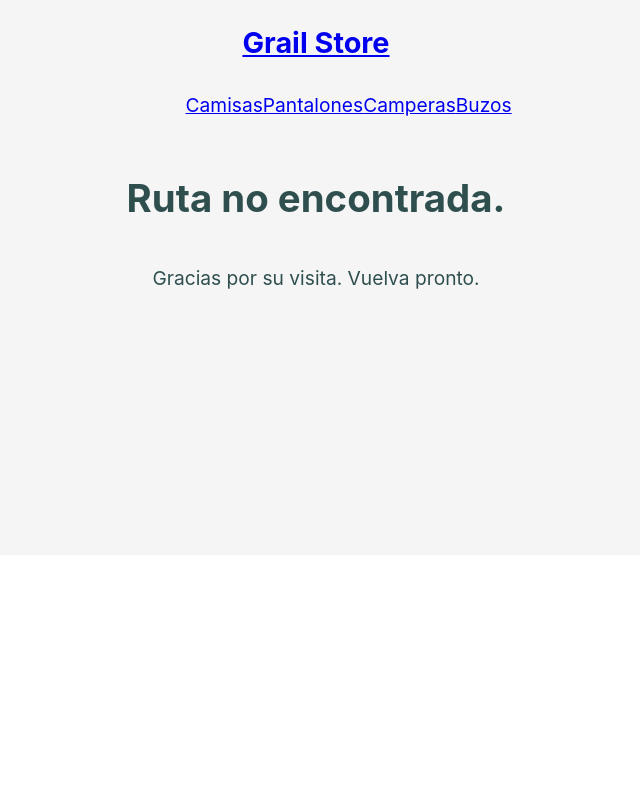
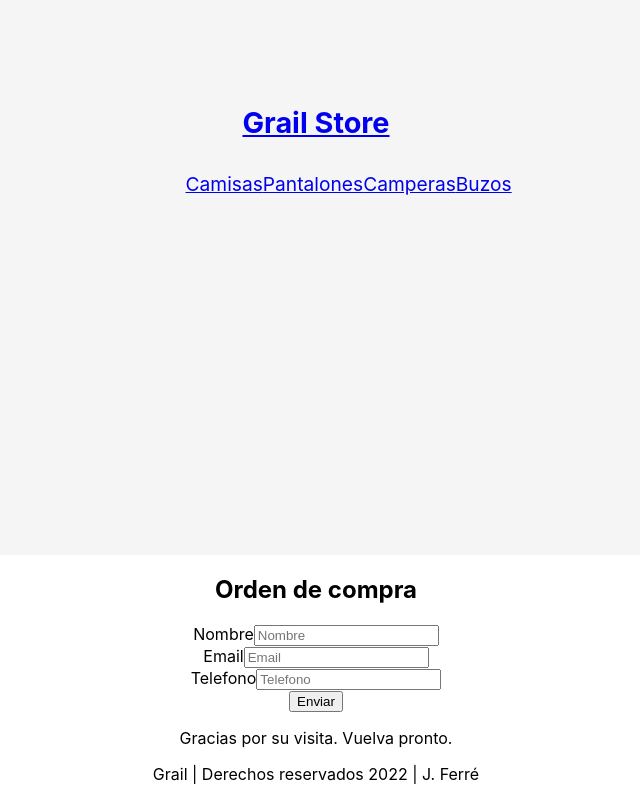
Before and after one commit to johnatan-ferre/react, a React (Create React App) app: page /checkout in a window 1280 px wide. Shown: the part 245-1045 px from the top of the page, without its empty margins (324-964 px from the left). Before the commit the page ends 800 px from the top, so only its background shows below. Built offline with nearby package versions, Linux system fonts and the light colour scheme.

Commit message:
update de la logica

```diff
--- a/package.json
+++ b/package.json
@@ -14,6 +14,7 @@
     "react-hook-form": "^7.33.0",
     "react-router-dom": "^6.3.0",
     "react-scripts": "5.0.1",
+    "sweetalert2": "^11.4.19",
     "web-vitals": "^2.1.4"
   },
   "scripts": {
--- a/src/App.js
+++ b/src/App.js
@@ -1,9 +1,10 @@
-
 import './App.css';
 import NavBar from './components/NavBar/NavBar'
 import ItemListContainer from './components/ItemListContainer/ItemListContainer';
 import ItemDetailContainer from './components/ItemDetailContainer/ItemDetailContainer';
+import Checkout from './components/Checkout/Checkout';
 import Carro from './components/Cart/Cart';
+import Footer from './components/Footer/Footer';
 import { BrowserRouter, Routes, Route } from 'react-router-dom'
 import { CarroContextProvider } from './context/CartContext'
 
@@ -11,26 +12,22 @@ import { CarroContextProvider } from './context/CartContext'
 function App() {
   return (
     <div className="App">
-      <header className="App-header">
         <CarroContextProvider>
           <BrowserRouter>
+          <header className="App-header">
             <NavBar/>
+          </header>
               <Routes>
                 <Route path='/' element={<ItemListContainer />} />
                 <Route path='/item/:id' element={<ItemDetailContainer />} />
                 <Route path='/category/:catId' element={<ItemListContainer />} />
-                <Route path='/cart' element={<Carro/>}/>
+                <Route path='/cart' element={<Carro />}/>
+                <Route path='/checkout' element={<Checkout />} />
                 <Route path='*' element={<h1>Ruta no encontrada.</h1>} />
-
               </Routes>
           </BrowserRouter>
-          </CarroContextProvider>
-
-          <p>
-          Gracias por su visita. Vuelva pronto.
-          </p>
-
-      </header>
+        </CarroContextProvider>
+        <Footer />
     </div>
   );
 }
--- a/src/components/Cart/Cart.js
+++ b/src/components/Cart/Cart.js
@@ -1,37 +1,20 @@
 import { useContext } from 'react'
 import { Link } from 'react-router-dom'
 import CarroContext from '../../context/CartContext'
-import { addDoc, collection } from 'firebase/firestore'
-import { db } from '../../services/firebase'
+import CarroVacio from '../EmptyCart/EmptyCart'
 
 const Carro = () => {
 
     const { carro, quitarItem, vaciarCarro, widgetCantidad, precioTotal } = useContext(CarroContext)
     const cantidad = widgetCantidad()
 
-    const crearOrden = ()=> {
-        console.log('Se crea la orden')
+    if(cantidad === 0)
+        return(<CarroVacio />)
 
-
-
-        const objOrder = {
-            buyer: {
-                name: 'pepito',
-                email: 'pepito@mail.com',
-                phone: '123456789'
-            },
-            items: carro,
-            total: precioTotal()
-        }
-
-        const collectionRef = collection(db, 'ordenes')
-
-        addDoc(collectionRef, objOrder)
-    }
 
     return (
         <div>
-            <h1>Carrito</h1>
+            <h1>Carrito de compras</h1>
 
                 { carro.map((item) => {
                         return(
@@ -45,17 +28,13 @@ const Carro = () => {
                         )})
                 }
 
-
             <div>
-            { cantidad === 0
-                    ? <Link to= '/'>Carrito vacío. Mire nuestros productos</Link>
-                    : [<div>
+                <div>
                     Total: $ {precioTotal()}
-                    </div>,
-                    <button onClick={() => vaciarCarro()}>Borrar todo</button>,
-                    <button onClick={crearOrden}>Generar orden</button>,
-                    <Link to= '/'>Seguir Comprando</Link>]
-            }
+                </div>
+                <button onClick={() => vaciarCarro()}>Borrar todo</button>,
+                <Link to= '/'>Seguir Comprando</Link>
+                <Link to= '/checkout'>Finalizar Compra</Link>
             </div>
         </div>
     )
--- /dev/null
+++ b/src/components/Checkout/Checkout.js
@@ -0,0 +1,120 @@
+import { useForm } from "react-hook-form";
+import { addDoc, collection, getDocs, query, where, documentId, writeBatch } from 'firebase/firestore';
+import { db } from "../../services/firebase";
+import { useContext, useState } from "react";
+import CarroContext from "../../context/CartContext";
+import { useNavigate } from "react-router-dom";
+import swal from "sweetalert2";
+
+
+
+const Checkout = () => {
+
+    const [loading, setLoading] = useState(false)
+    const { register, formState: { errors }, handleSubmit } = useForm()
+    const { carro, precioTotal, vaciarCarro } = useContext(CarroContext)
+    const navigate = useNavigate()
+
+    const [buyer, setBuyer] = useState({
+        nombre: '',
+        email: '',
+        telefono: ''
+    })
+
+    const handleInputChange = (e) => {
+        setBuyer({...buyer, [e.target.name] : e.target.value})
+    }
+
+    const crearOrden = (e)=> {
+        setLoading(true)
+
+        const objOrder = {
+            buyer: buyer,
+            items: carro,
+            total: precioTotal()
+        }
+
+        const ids = carro.map(item => item.id)
+        const batch = writeBatch(db)
+        const sinStock = [];
+
+        const collectionRef = collection(db, 'productos');
+
+        getDocs(query(collectionRef, where(documentId(), 'in', ids)))
+        .then(res => {
+            res.docs.forEach(doc => {
+                const dataDoc = doc.data()
+                const itemCantidad = carro.find(item => item.id === doc.id)?.cantidad
+
+                if(dataDoc.stock >= itemCantidad) {
+                    batch.update(doc.ref, {stock: dataDoc.stock - itemCantidad})
+                } else {
+                    sinStock.push({id: doc.id, ...dataDoc})
+                }
+            })
+        }).then(() => {
+            if(sinStock.length === 0) {
+                const collectionRef = collection(db, 'ordenes')
+                return addDoc(collectionRef, objOrder)
+            } else {
+                return Promise.reject({type: 'sin_stock', productos: sinStock})
+            }
+        }).then(({id}) => {
+            batch.commit();
+            swal.fire({
+                title: `Agradecemos su compra ${buyer.nombre}`,
+                text: `Fue creada una orden con la identificación: ${id}`,
+                icon: 'success'});
+
+            vaciarCarro();
+            navigate('/');
+        }).catch(error => {
+            swal.fire({
+                title: 'Disculpe',
+                text: 'La cantidad solicitada excede el stock disponible',
+                icon: 'error'});
+
+            vaciarCarro();
+            navigate('/');
+        }).finally(() => {setLoading(false)})
+    }
+
+    if(loading) {
+        return <h2>Generando orden de compra..</h2>
+    }
+
+
+
+    return(
+        <div>
+            <h2>Orden de compra</h2>
+            <form onSubmit={handleSubmit(crearOrden)}>
+                <div>
+                    <label>Nombre</label>
+                    <input type='text' placeholder='Nombre' {...register('nombre', {required: true})}
+                    onChange={handleInputChange}
+                    value={buyer.nombre} />
+                    {errors.nombre?.type === 'required' && <p>El nombre es un campo obligatorio.</p>}
+                </div>
+                <div>
+                    <label>Email</label>
+                    <input type='text' placeholder='Email' {...register('email', {required: true,
+                    pattern: /^[a-zA-Z0-9]+@+[a-zA-Z0-9]+.+[A-z]/})}
+                    onChange={handleInputChange}
+                    value={buyer.email} />
+                    {errors.email?.type === 'required' && <p>La dirección de correo es un campo obligatorio.</p>}
+                    {errors.email?.type === 'pattern' && <p>Ha ingresado un formato incorrecto para el mail.</p>}
+                </div>
+                <div>
+                    <label>Telefono</label>
+                    <input type='number' placeholder='Telefono' {...register('telefono', {required: true})}
+                    onChange={handleInputChange}
+                    value={buyer.telefono} />
+                    {errors.telefono?.type === 'required' && <p>El teléfono es un campo obligatorio.</p>}
+                </div>
+                <button type='submit'>Enviar</button>
+            </form>
+        </div>
+)}
+
+export default Checkout
--- /dev/null
+++ b/src/components/EmptyCart/EmptyCart.js
@@ -0,0 +1,12 @@
+import { Link } from "react-router-dom";
+
+const CarroVacio = () => {
+    return(
+        <div>
+            <h2>Su carrito de compras está vacío.</h2>
+            <Link to='/'>Vea nuestros productos</Link>
+        </div>
+    )
+}
+
+export default CarroVacio
--- /dev/null
+++ b/src/components/Footer/Footer.js
@@ -0,0 +1,12 @@
+
+const Footer = () => {
+    return(
+        <footer>
+        <p>Gracias por su visita. Vuelva pronto.</p>
+        <p>Grail | Derechos reservados 2022 | J. Ferré</p>
+        </footer>
+
+    )
+}
+
+export default Footer
--- a/src/components/ItemDetailContainer/ItemDetailContainer.js
+++ b/src/components/ItemDetailContainer/ItemDetailContainer.js
@@ -16,12 +16,6 @@ const { id } = useParams( )
             const product = { id: res.id, ...res.data()}
             setProduct(product)
         }).finally(() => {setLoading(false)})
-
-
-
-        // getProduct(id).then(res => {
-        //     setProduct(res)
-        // })
     }, [id])
 
     if(loading) {
```
Also changed, not shown: src/components/Form/Form.js (deleted, +0 -46 lines), 1 other file (tests, documents, lock files or other folders).
